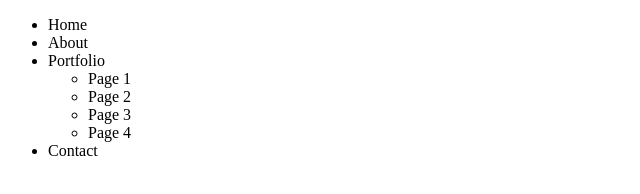
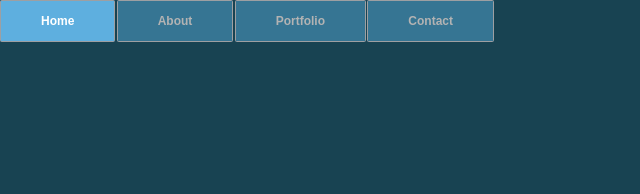
Before and after one commit to zoekl7/Tech-Academy-Projects, a plain HTML site: page Projects/css_menu_rollerover.html in a window 1280 px wide. Shown: the whole page, without its empty margins (0-640 px from the left). Drawn offline with Linux system fonts and the light colour scheme.

Commit message:
Update css_menu_rollerover.html

```diff
--- a/Projects/css_menu_rollerover.html
+++ b/Projects/css_menu_rollerover.html
@@ -3,7 +3,7 @@
     <head>
         <meta charset="utf-8">
         <title>Basic HTML Template</title>
-        <link rel="stylesheet" href="./css/menu_rollerover.css">
+        <link rel="stylesheet" href="./css/menu_rollover.css">
     </head>
     <body>
 
```
